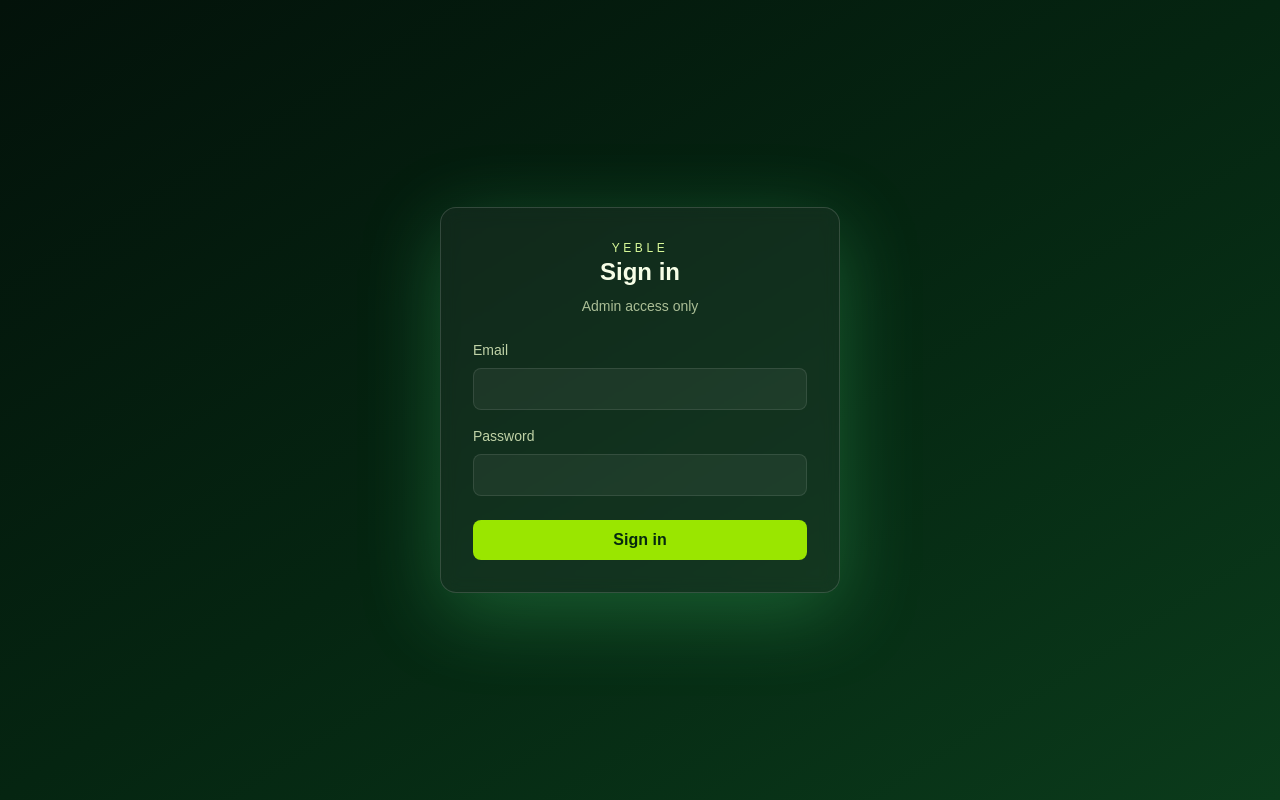
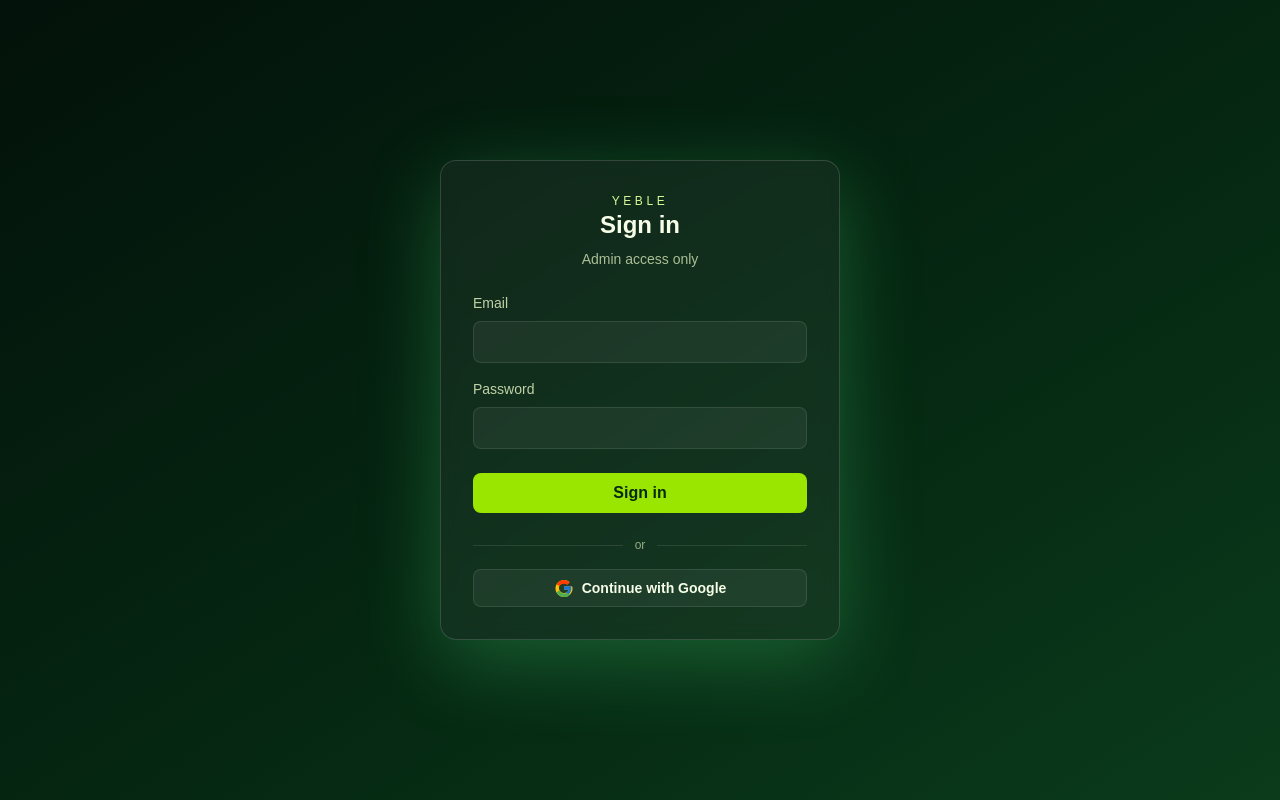
Before and after one commit to vitchcraftstudios/yeble.careers, a Next.js app in the folder apps/web/: page /signin in a window 1280 px wide. Built offline with nearby package versions, Linux system fonts and the light colour scheme.

Commit message:
feat(auth): enable google oauth button

```diff
--- a/apps/web/app/(auth)/signin/signin-client.tsx
+++ b/apps/web/app/(auth)/signin/signin-client.tsx
@@ -10,6 +10,7 @@ export default function SignInClient() {
   const [email, setEmail] = useState("");
   const [password, setPassword] = useState("");
   const [loading, setLoading] = useState(false);
+  const [googleLoading, setGoogleLoading] = useState(false);
   const [error, setError] = useState("");
 
   const handleSubmit = async (e: FormEvent) => {
@@ -28,6 +29,12 @@ export default function SignInClient() {
       return;
     }
     window.location.href = res.url || "/admin";
+  };
+
+  const handleGoogle = async () => {
+    setError("");
+    setGoogleLoading(true);
+    await signIn("google", { callbackUrl });
   };
 
   return (
@@ -69,6 +76,28 @@ export default function SignInClient() {
               {loading ? "Signing in..." : "Sign in"}
             </button>
           </form>
+          <div className="mt-6 flex items-center gap-3 text-xs text-lime-100/60">
+            <div className="h-px flex-1 bg-white/10" />
+            <span>or</span>
+            <div className="h-px flex-1 bg-white/10" />
+          </div>
+          <button
+            type="button"
+            onClick={handleGoogle}
+            disabled={googleLoading}
+            className="mt-4 inline-flex w-full items-center justify-center gap-2 rounded-lg border border-white/10 bg-white/5 px-4 py-2 text-sm font-semibold text-lime-50 transition hover:border-lime-200/60 disabled:opacity-60"
+          >
+            <svg xmlns="http://www.w3.org/2000/svg" viewBox="0 0 48 48" className="h-5 w-5">
+              <path
+                fill="#FFC107"
+                d="M43.6 20.5H42V20H24v8h11.3C33.7 32.9 29.3 36 24 36c-6.6 0-12-5.4-12-12s5.4-12 12-12c3 0 5.7 1.1 7.8 3l5.7-5.7C33.5 6.5 28.9 4.5 24 4.5 12.6 4.5 3.5 13.6 3.5 25S12.6 45.5 24 45.5 44.5 36.4 44.5 25c0-1.5-.1-2.5-.9-4.5z"
+              />
+              <path fill="#FF3D00" d="M6.3 14.7l6.6 4.8C14.3 16.2 18.8 14 24 14c3 0 5.7 1.1 7.8 3l5.7-5.7C33.5 6.5 28.9 4.5 24 4.5c-7.4 0-13.7 4.2-17.7 10.2z" />
+              <path fill="#4CAF50" d="M24 45.5c5.2 0 10-1.8 13.6-5l-6.3-5.3C29.3 36 26.7 37 24 37c-5.3 0-9.7-3.1-11.5-7.5L6 34.9c3.9 6.1 10.5 10.6 18 10.6z" />
+              <path fill="#1976D2" d="M43.6 20.5H42V20H24v8h11.3c-1 2.9-3.6 5.1-6.6 5.9l6.3 5.3c-.4.3 6.4-4.7 6.4-14.2 0-1.5-.1-2.5-.8-4.5z" />
+            </svg>
+            {googleLoading ? "Redirecting…" : "Continue with Google"}
+          </button>
         </div>
       </div>
     </div>
--- a/apps/web/lib/auth-options.ts
+++ b/apps/web/lib/auth-options.ts
@@ -1,16 +1,34 @@
 import { PrismaClient } from "@prisma/client";
 import { compare } from "bcryptjs";
 import Credentials from "next-auth/providers/credentials";
+import GoogleProvider from "next-auth/providers/google";
 import type { NextAuthOptions } from "next-auth";
 
 const prisma = new PrismaClient();
 
 const adminEmail = process.env.ADMIN_EMAIL || "admin@yeble.careers";
 const adminPassword = process.env.ADMIN_PASSWORD || "changeme";
+const googleClientId =
+  process.env.GOOGLE_OAUTH_CLIENT_ID ||
+  process.env.GOOGLE_CLIENT_ID ||
+  // fallback in case the env var was accidentally duplicated in the dashboard
+  (process.env as any).GOOGLE_OAUTH_CLIENT_IDOOGLE_OAUTH_CLIENT_ID;
+const googleClientSecret =
+  process.env.GOOGLE_OAUTH_CLIENT_SECRET ||
+  process.env.GOOGLE_CLIENT_SECRET ||
+  (process.env as any).GOOGLE_OAUTH_CLIENT_SECRETGOOGLE_OAUTH_CLIENT_SECRET;
 
 export const authOptions: NextAuthOptions = {
   session: { strategy: "jwt" },
   providers: [
+    ...(googleClientId && googleClientSecret
+      ? [
+          GoogleProvider({
+            clientId: googleClientId,
+            clientSecret: googleClientSecret,
+          }),
+        ]
+      : []),
     Credentials({
       name: "Credentials",
       credentials: {
```
